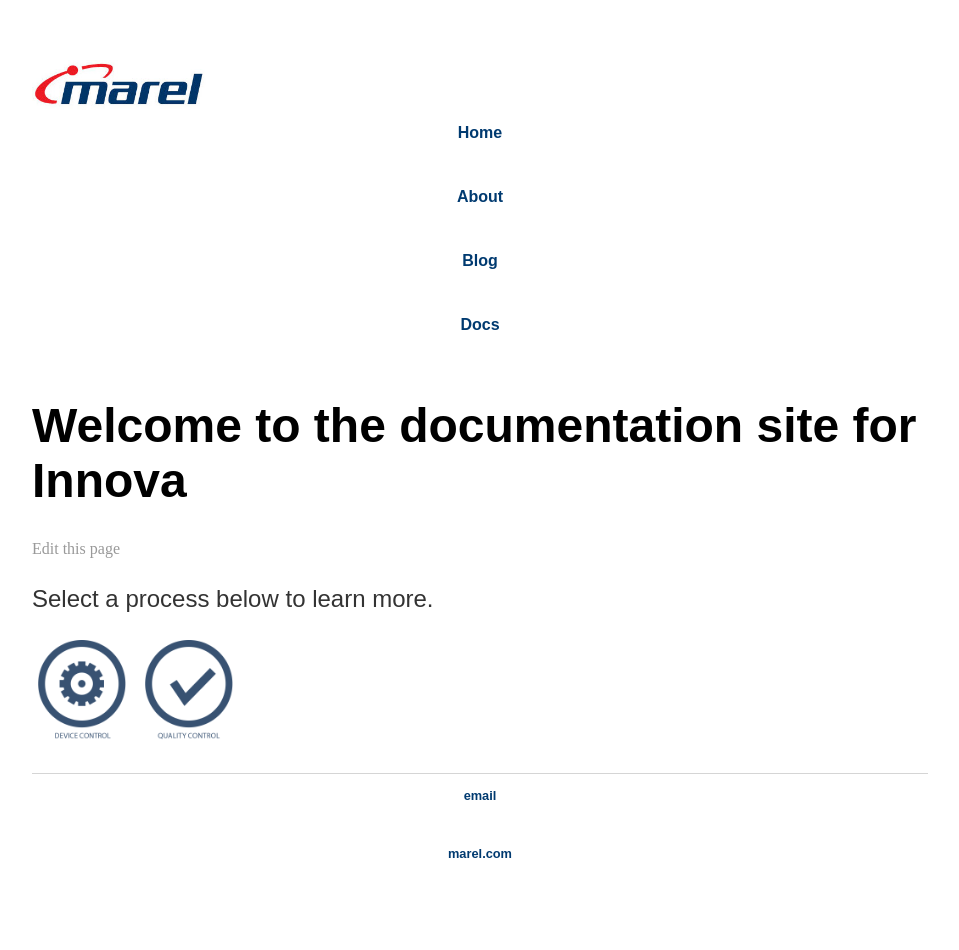
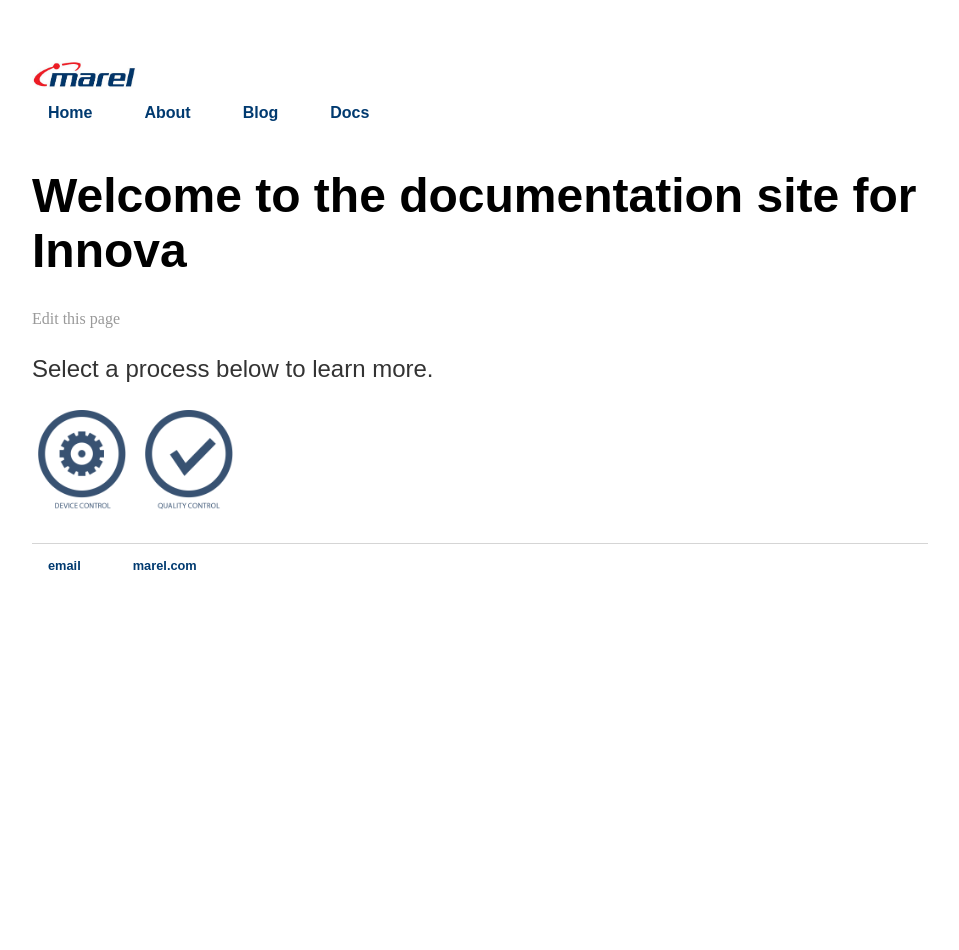
Before and after one commit to daniellegunter/pohlvault.github.io, a Jekyll site: the page built from index.html, in a window 1280 px wide. Shown: the whole page, without its empty margins (160-1119 px from the left). Built offline with Jekyll 4.4.1, drawn with Linux system fonts in a browser that asks for light colours; after the commit the page ends 900 px from its top, so only the background shows below that.

Commit message:
Update main.css

```diff
--- a/css/main.css
+++ b/css/main.css
@@ -3,20 +3,19 @@
     width: 70%;
 }
 #logo {
-  height: 50px;
+  height: 30px;
   vertical-align: middle;
 }
 
 ul {
     list-style-type: none;
     margin: 0;
-    padding: 1;
+    padding: 0;
     overflow: hidden;
     background-color: white;
 }
 
 li {
-    display: inline
     float: left;
 }
 
```
